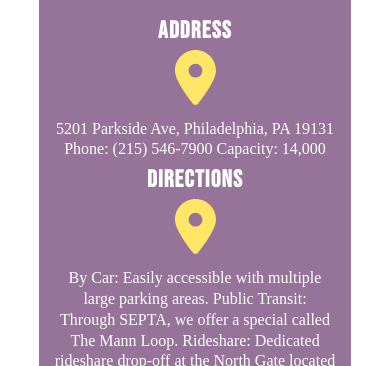
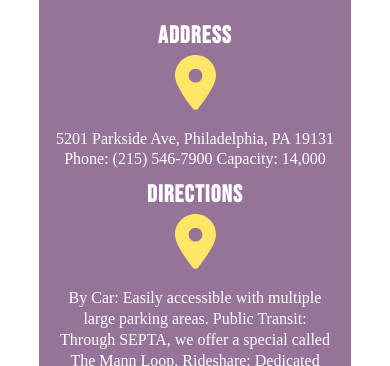
Before and after one commit to swoolard42/event-project, a plain HTML site: page location.html in a window 390 px wide. Shown: the part 478-844 px from the top of the page. Drawn offline with Linux system fonts and the light colour scheme; a web font is replaced by a local one.

Commit message:
location page tweaks

```diff
--- a/location.html
+++ b/location.html
@@ -39,9 +39,11 @@
       <img src="images/google_maps.jpg" alt="">
     </div>
      <div class="location-content">
+      <div class="location-title">
       <h2>Address</h2>
       <div class="location-icon">
       <img src="images/location_mark.svg" alt="">
+    </div>
     </div>
       <p>5201 Parkside Ave, Philadelphia, PA 19131
 
@@ -52,9 +54,11 @@
         </p>
       </div>
       <div class="location-content">
+        <div class="location-title">
         <h2>Directions</h2>
         <div class="location-icon">
         <img src="images/location_mark.svg" alt="">
+      </div>
       </div>
         <p>By Car: Easily accessible with multiple large parking areas.
 
--- a/style.css
+++ b/style.css
@@ -687,6 +687,17 @@ object-fit: cover;
   text-align: center;
 }
 
+.location-title {
+  display: flex;
+  justify-content: center;
+  text-align: center;
+  margin: 5px;
+}
+
+.location-title h2 {
+  margin-top: 15px;
+}
+
 .location-icon {
   object-fit: cover;
   justify-content: center;
@@ -962,16 +973,22 @@ object-fit: cover;
   .food-card-1 {
     display: flex;
     flex-direction: column;
+    padding: 15px;
+    width: 85%;
   }
 
   .food-card-2 {
     display: flex;
     flex-direction: column;
+    padding: 15px;
+    width: 85%;
   }
 
   .food-card-3 {
     display: flex;
     flex-direction: column;
+    padding: 15px;
+    width: 85%;
   }
 }
 
@@ -980,6 +997,11 @@ object-fit: cover;
  .location {
   background-size: cover;
   width: 80%;
+ }
+
+ .location-title {
+  display: flex;
+  flex-direction: column;
  }
 
  .location p {
```
Also changed, not shown: food.html (+1 -1 lines).
